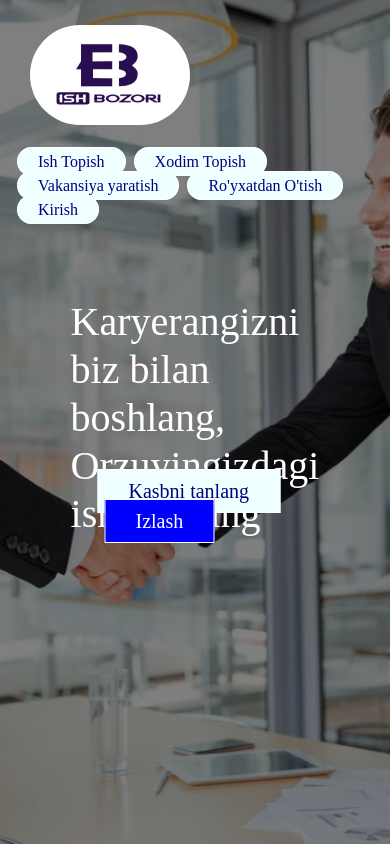
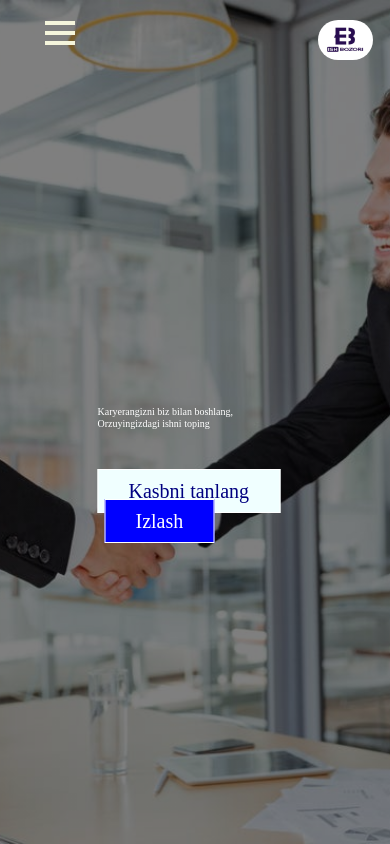
Before and after one commit to kholiyarov-dev/ishbozor, a Django app: page / in a window 390 px wide. Run offline with Django 4.2, Linux system fonts and the light colour scheme.

Commit message:
update_2

```diff
--- a/config/urls.py
+++ b/config/urls.py
@@ -15,6 +15,9 @@ Including another URLconf
 """
 from django.contrib import admin
 from django.urls import path, include
+from django.conf import settings
+from django.conf.urls.static import static
+from news import views
 
 urlpatterns = [
     path('admin/', admin.site.urls),
--- a/static/css/home.css
+++ b/static/css/home.css
@@ -13,7 +13,7 @@
     background-image:linear-gradient(rgba(0,0,0,0.5),rgba(0,0,0,0.5)), url("/static/css/images/4.jpg");
     background-position: center;
     background-size: cover;
-    height: 100vh;
+    height: 220px;
 }
 
 .page2{
@@ -68,13 +68,7 @@
     color: #fff;
     font-size: 40px;
 }
-/*.page7{*/
-/*    position: absolute;*/
-/*    top: 60%;*/
-/*    left: 50%;*/
-/*    transform: translate(-50%,-50%);*/
-/*    font-size: 20px;*/
-/*}*/
+
 .page7{
     position: absolute;
     top: 60%;
@@ -100,12 +94,38 @@
     background-color: blue;
     margin: 7px;
 }
-/*.page8:hover{*/
-/*    background-color: cyan;*/
-/*    color: crimson;*/
-/*    text-decoration: none;*/
-/*}*/
+.page8:hover{
+    text-decoration: none;
+}
 .page9:hover{
     color: crimson;
     text-decoration: none;
 }
+/*.page{*/
+/*    background-image:linear-gradient(rgba(0,0,0,0.5),rgba(0,0,0,0.5)), url("/static/css/images/4.jpg");*/
+/*    background-position: center;*/
+/*    background-size: cover;*/
+/*    height: 100vh;*/
+/*}*/
+/*@media only screen and (max-width: 1320px){*/
+/*    .page{*/
+/*        padding: 0 50px;*/
+/*    }*/
+/*}*/
+/*@media only screen and (max-width: 1100px){*/
+/*    .page{*/
+/*        padding: 0 30px;*/
+/*    }*/
+/*}*/
+/*@media only screen and (max-width: 1320px){*/
+/*    .page{*/
+/*        padding: 0 50px;*/
+/*    }*/
+/*}*/
+/*@media only screen and (max-width: 900px){*/
+/*    .page3{*/
+/*        width: 30px;*/
+/*        haight: 20px;*/
+
+/*    }*/
+/*}*/
--- /dev/null
+++ b/static/js/main.js
@@ -0,0 +1,6 @@
+
+const navAnim = () =>{
+    const burger = document
+
+
+}
--- a/templates/base.html
+++ b/templates/base.html
@@ -8,6 +8,7 @@
 
 
     <link rel="stylesheet" href="{% static 'css/home.css' %}">
+    <script src="{% static 'js/main.js' %}"></script>
 
     <link rel="stylesheet" href="https://cdn.jsdelivr.net/npm/bootstrap@4.1.3/dist/css/bootstrap.min.css" integrity="sha384-MCw98/SFnGE8fJT3GXwEOngsV7Zt27NXFoaoApmYm81iuXoPkFOJwJ8ERdknLPMO" crossorigin="anonymous">
 
@@ -15,11 +16,13 @@
     <script src="https://cdn.jsdelivr.net/npm/popper.js@1.14.3/dist/umd/popper.min.js" integrity="sha384-ZMP7rVo3mIykV+2+9J3UJ46jBk0WLaUAdn689aCwoqbBJiSnjAK/l8WvCWPIPm49" crossorigin="anonymous"></script>
     <script src="https://cdn.jsdelivr.net/npm/bootstrap@4.1.3/dist/js/bootstrap.min.js" integrity="sha384-ChfqqxuZUCnJSK3+MXmPNIyE6ZbWh2IMqE241rYiqJxyMiZ6OW/JmZQ5stwEULTy" crossorigin="anonymous"></script>
 
+    {% block head_block %}{% endblock %}
 </head>
 <body>
     <main>
     {% block content %}
     {% endblock content %}
     </main>
+{% block js_block %}{% endblock %}
 </body>
 </html>
--- a/templates/home.html
+++ b/templates/home.html
@@ -5,6 +5,108 @@
 {% block content %}
 
 <style>
+.page{
+    background-image:linear-gradient(rgba(0,0,0,0.5),rgba(0,0,0,0.5)), url("/static/css/images/4.jpg");
+    background-position: center;
+    background-size: cover;
+    height: 100vh;
+}
+@media only screen and (max-width: 900px){
+    .page3{
+        width: 30px;
+        haight: 20px;
+    }
+    .page3 img{
+        width: 85px;
+        height: 70px;
+        margin-right: 15px;
+    }
+    .page6 h1{
+        color: #fff;
+        font-size: 30px;
+    }
+    .page4{
+        text-align: right;
+        margin-top: 12px;
+    }
+}
+@media only screen and (max-width: 640px) {
+    .page3 {
+        width: 20px;
+        haight: 15px;
+    }
+    .page6 h1 {
+        color: #fff;
+        font-size: 20px;
+    }
+}
+@media only screen and (max-width: 415px){
+    .page3 img{
+        width: 55px;
+        height: 40px;
+    }
+    .page3{
+        margin-left: 5px;
+        padding-top: 5px;
+        text-align: left;
+        font-size: 50px;
+    }
+    .page6 h1 {
+        color: #fff;
+        font-size: 10px;
+    }
+}
+@media only screen and (max-width: 1320px){
+    header{
+        padding: 0 50px;
+    }
+}
+@media only screen and (max-width: 1100px){
+    header{
+        padding: 0 30px;
+    }
+    .page3{
+        float: right;
+        margin-right: 60px !important;
+    }
+}
+@media only screen and (max-width: 900px){
+    .page10{
+        display: block;
+        cursor: pointer;
+    }
+    .page10 .line{
+        width: 30px;
+        height: 4px;
+        background: beige;
+        margin: 6px 0;
+    }
+    .page3{
+        float: right;
+        margin-right: 7px !important;
+    }
+    .page4{
+        height: 0px;
+        position: absolute;
+        top: 80px;
+        left: 0;
+        right: 0;
+        width: 100vw;
+        background: #B7E1E4;
+        transition: 0.2s;
+    }
+    .page4 li{
+        display: block;
+        width: fit-content;
+        margin: 20px auto 0 auto;
+        text-align: center;
+        transition: 0.5s;
+        opacity: 0;
+    }
+}
+
+
+
 
 </style>
 
@@ -13,6 +115,11 @@
         <div class="page2">
             <div class="page3">
                 <img src="{% static 'css/images/ishbozori.jpg' %}">
+            </div>
+            <div class="page10">
+                <div class="line"></div>
+                <div class="line"></div>
+                <div class="line"></div>
             </div>
             <ul class="page4">
                 <li class="page5"><a href="{% url 'home' %}">Ish Topish</a></li>
@@ -44,3 +151,6 @@
 
 </body>
 {% endblock content %}
+{% block js_block %}
+    <script type="text/javascript" src="{% static 'js/main.js' %}"></script>
+{% endblock %}
```
Also changed, not shown: config/settings.py (+3 -5 lines).
